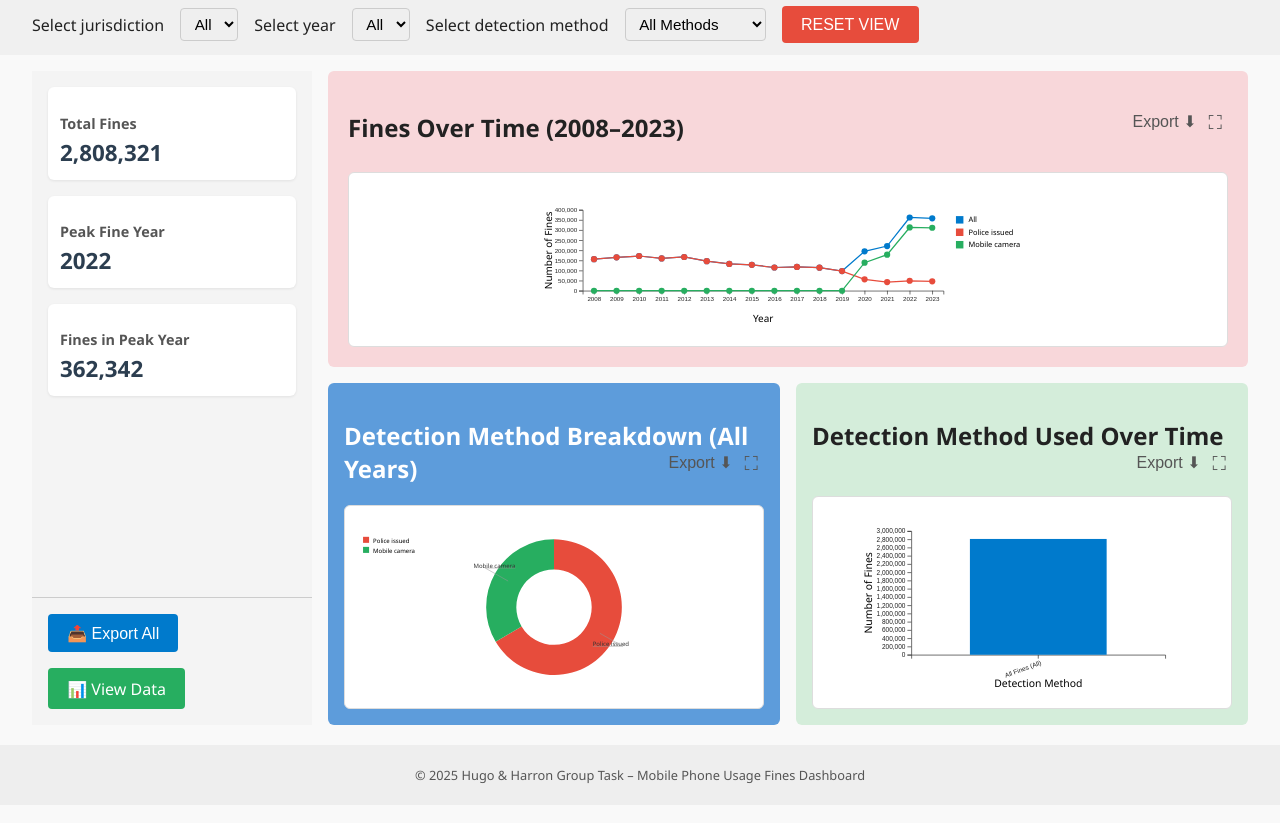
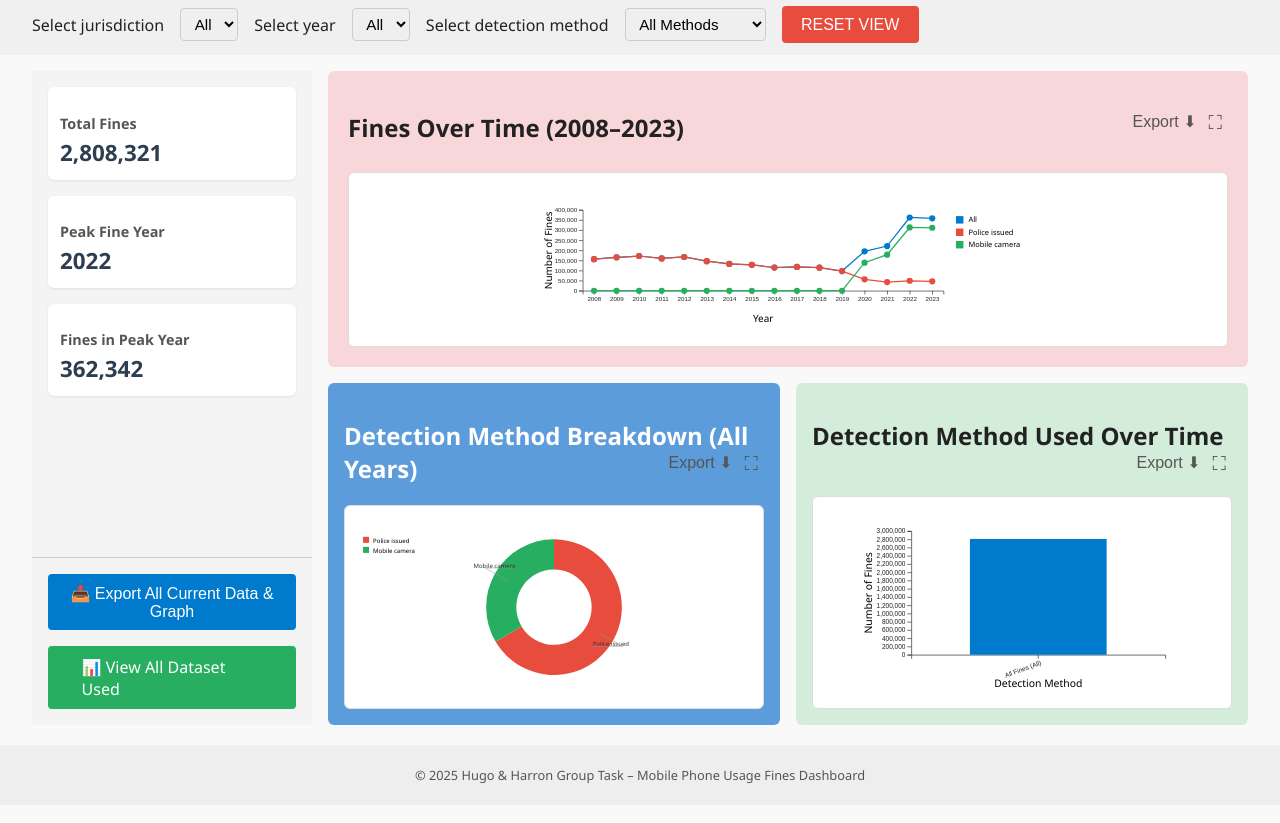
Before and after one commit to Hugo-Zh0/Data-Visualisation-Project-Dashboard, a plain HTML site: page dashboard.html in a window 1280 px wide. Shown: the part 71-894 px from the top of the page. Drawn offline with nearby package versions, Linux system fonts and the light colour scheme.

Commit message:
updated buttons and text

```diff
--- a/css/dashboard.css
+++ b/css/dashboard.css
@@ -286,7 +286,7 @@ footer {
 
 #viewDataButton {
   display: inline-block;
-  padding: 0.6rem 1.2rem;
+  padding: 0.6rem 2.1rem;
   background-color: #27ae60;
   color: white;
   text-decoration: none;
--- a/dashboard.html
+++ b/dashboard.html
@@ -50,8 +50,8 @@
   <div id="summary-column">
     <div id="summary-cards"></div>
     <div id="export-all-wrapper">
-      <button id="exportAllButton">📤 Export All</button>
-      <a href="data.html" id="viewDataButton" target="_blank">📊 View Data</a>
+      <button id="exportAllButton">📤 Export All Current Data & Graph</button>
+      <a href="data.html" id="viewDataButton" target="_blank">📊 View All Dataset Used</a>
     </div>
   </div>
 
```
